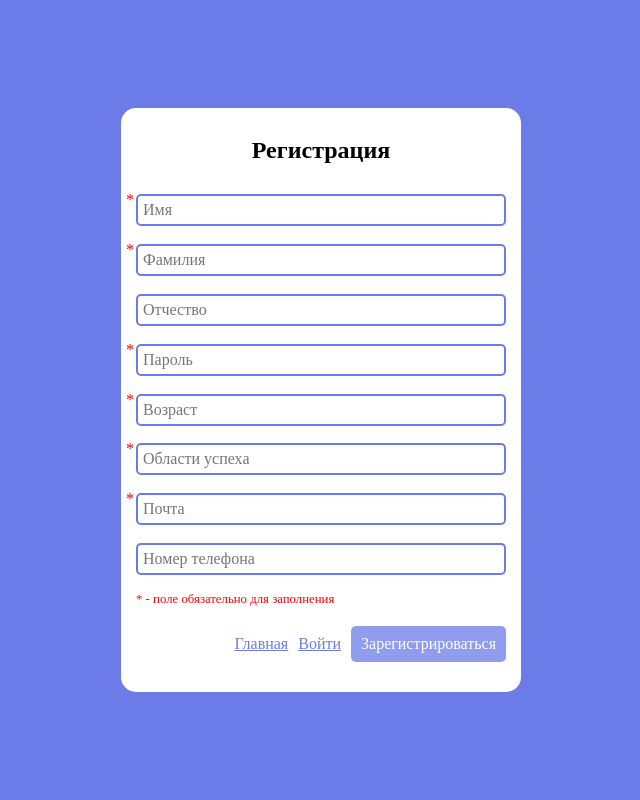
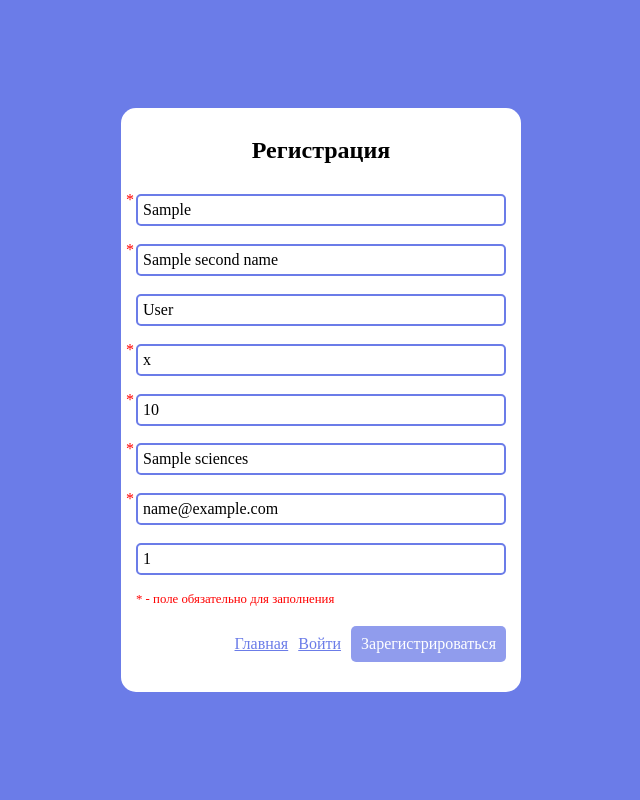
Before and after one commit to Kikozai/Hantaton_Example, a Flask app: template templates/register.html in a window 1280 px wide. Shown: the whole page, without its empty margins (319-959 px from the left). Run offline with Flask 3, Linux system fonts and the light colour scheme; the template is opened without the code that fills it: most values are stand-ins (such as "Sample title", 1, 10 or a date in 2020); some web fonts are replaced.

Commit message:
странички регистрации и входа полсносью рабочие

```diff
--- a/static/css/index.css
+++ b/static/css/index.css
@@ -23,3 +23,12 @@
     outline: 2px solid var(--primary);
     outline-offset: 2px
 }
+
+.dialog {
+    left: 50%;
+    transform: translateX(-50%);
+    top: 25px;
+    background-color: white;
+    padding: 10px 15px;
+    border-radius: 15px;
+}
--- a/templates/register.html
+++ b/templates/register.html
@@ -15,43 +15,47 @@
 
 <body>
     <main class="main">
+        <dialog {% if error %}open{% endif %} class="dialog">
+            Пользователь с такой почтой уже существует
+        </dialog>
+
         <div class="window">
             <h1 class="title">Регистрация</h1>
             <form class="form" action="/register" method="POST">
                 <div class="inputs">
                     <div class="important">
-                        <input type="text" name="firstName" class="text-input" placeholder="Имя">
+                        <input type="text" name="firstName" value="{{ firstName }}" class="text-input" placeholder="Имя">
                         <span class="error opacity-0">Н</span>
                     </div>
                     <div class="important">
-                        <input type="text" name="secondName" class="text-input" placeholder="Фамилия">
+                        <input type="text" name="secondName" value="{{ secondName }}" class="text-input" placeholder="Фамилия">
                         <span class="error opacity-0">Н</span>
                     </div>
                     <div>
-                        <input type="text" name="surname" class="text-input" placeholder="Отчество">
+                        <input type="text" name="surname" value="{{ surname }}" class="text-input" placeholder="Отчество">
                         <span class="error opacity-0">Н</span>
                     </div>
                     <div class="important">
-                        <input type="text" name="password" class="text-input" placeholder="Пароль">
+                        <input type="text" name="password" value="{{ password }}" class="text-input" placeholder="Пароль">
                         <span class="error opacity-0">Не менее 8 символов</span>
                     </div>
                     <div class="important">
-                        <input type="text" name="age" class="text-input" placeholder="Возраст">
+                        <input type="text" name="age" value="{{ age }}" class="text-input" placeholder="Возраст">
                         <span class="error opacity-0">Только числа, не превышающие 100</span>
                     </div>
                     <div class="important">
-                        <input type="text" name="sciences" class="text-input" placeholder="Области успеха" readonly>
+                        <input type="text" name="sciences" value="{{ sciences }}" class="text-input" placeholder="Области успеха" readonly>
                         <div class="sciences-menu display-none">
                             <ul></ul>
                         </div>
                         <span class="error opacity-0">Н</span>
                     </div>
                     <div class="important">
-                        <input type="text" name="email" class="text-input" placeholder="Почта">
+                        <input type="text" name="email" value="{{ email }}" class="text-input" placeholder="Почта">
                         <span class="error opacity-0">Неправильный формат</span>
                     </div>
                     <div>
-                        <input type="text" name="phoneNumber" class="text-input" placeholder="Номер телефона">
+                        <input type="text" name="phoneNumber" value="{{ phoneNumber }}" class="text-input" placeholder="Номер телефона">
                         <span class="error opacity-0">Неправильный формат. Например: +7(987)654-32-10</span>
                     </div>
                     <span class="mark">* - поле обязательно для заполнения</span>
```
Also changed, not shown: templates/login.html (+6 -2 lines).
